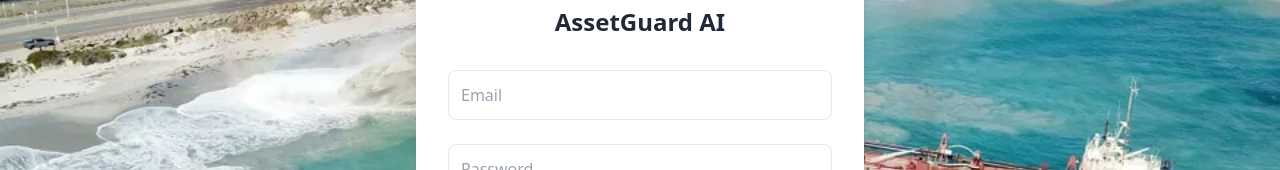
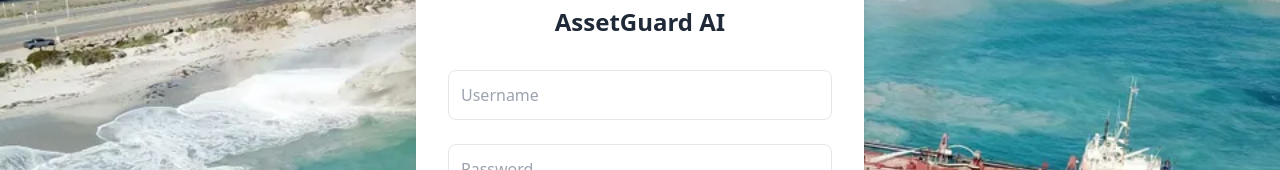
Before and after one commit to kinggfisher/ITCapstoneProject, a React (Vite) app in the folder Front-end package/assetguard-frontend/: page / in a window 1280 px wide. Shown: the part 312-482 px from the top of the page. Built offline with nearby package versions, Linux system fonts and the light colour scheme.

Commit message:
Update Login.jsx
feat: connect Login to JWT auth API (#23)

```diff
--- a/Front-end package/assetguard-frontend/src/pages/Login.jsx
+++ b/Front-end package/assetguard-frontend/src/pages/Login.jsx
@@ -1,28 +1,25 @@
 import React, { useState } from 'react';
 import { useNavigate } from 'react-router-dom';
+import { api } from '../api';
 
 export default function Login() {
-  const [email, setEmail] = useState('');
+  const [username, setUsername] = useState('');
   const [password, setPassword] = useState('');
   const [error, setError] = useState('');
+  const [submitting, setSubmitting] = useState(false);
   const navigate = useNavigate();
 
   const handleLogin = async (e) => {
     e.preventDefault();
+    setError('');
+    setSubmitting(true);
     try {
-      const response = await fetch('http://localhost:8000/api/token/', {
-        method: 'POST',
-        headers: { 'Content-Type': 'application/json' },
-        body: JSON.stringify({ username: email, password: password })
-      });
-
-      if (!response.ok) throw new Error('Invalid credentials');
-
-      const data = await response.json();
-      localStorage.setItem('access_token', data.access); // 保存后端给的 Token
-      navigate('/dashboard'); // 登录成功跳走
+      await api.login(username, password);
+      navigate('/dashboard');
     } catch (err) {
-      setError("Login failed. Check backend connection.");
+      setError(err.message || 'Login failed. Check backend connection.');
+    } finally {
+      setSubmitting(false);
     }
   };
 
@@ -35,10 +32,28 @@
         </div>
         {error && <p className="text-red-500 text-center mb-4">{error}</p>}
         <form onSubmit={handleLogin} className="space-y-6">
-          <input type="email" placeholder="Email" required onChange={(e) => setEmail(e.target.value)} className="w-full border p-3 rounded-lg focus:ring-2 focus:ring-gjp outline-none" />
-          <input type="password" placeholder="Password" required onChange={(e) => setPassword(e.target.value)} className="w-full border p-3 rounded-lg focus:ring-2 focus:ring-gjp outline-none" />
-          <button type="submit" className="w-full bg-gjp hover:bg-[#097a76] text-white font-bold py-3 rounded-lg transition-all">
-            Login (Contractor)
+          <input
+            type="text"
+            placeholder="Username"
+            required
+            value={username}
+            onChange={(e) => setUsername(e.target.value)}
+            className="w-full border p-3 rounded-lg focus:ring-2 focus:ring-gjp outline-none"
+          />
+          <input
+            type="password"
+            placeholder="Password"
+            required
+            value={password}
+            onChange={(e) => setPassword(e.target.value)}
+            className="w-full border p-3 rounded-lg focus:ring-2 focus:ring-gjp outline-none"
+          />
+          <button
+            type="submit"
+            disabled={submitting}
+            className="w-full bg-gjp hover:bg-[#097a76] disabled:opacity-60 text-white font-bold py-3 rounded-lg transition-all"
+          >
+            {submitting ? 'Signing in…' : 'Login (Contractor)'}
           </button>
         </form>
       </div>
```
